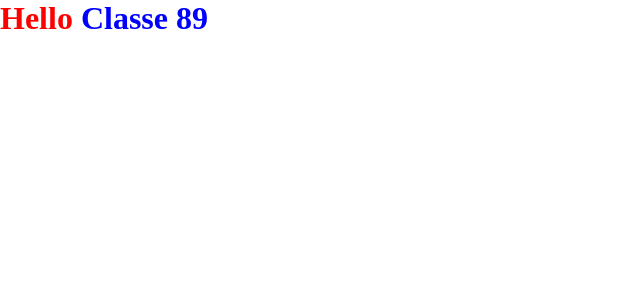
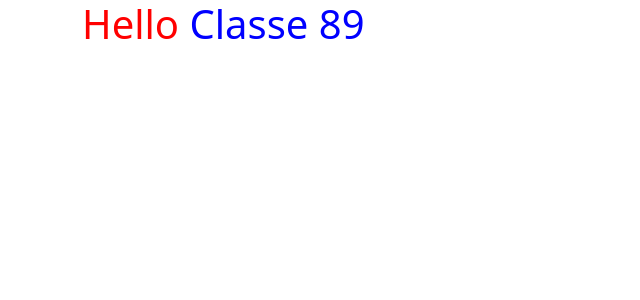
Before and after one commit to DrKillex/deliveboo-frontend, a Vue app: page / in a window 1280 px wide. Shown: the top 300 px of the page, without its empty margins (0-640 px from the left). Built offline with nearby package versions, Linux system fonts and the light colour scheme.

Commit message:
feat-bootstrap/axios

```diff
--- a/package.json
+++ b/package.json
@@ -9,6 +9,8 @@
     "preview": "vite preview"
   },
   "dependencies": {
+    "axios": "^1.4.0",
+    "bootstrap": "^5.3.0-alpha3",
     "vue": "^3.2.47"
   },
   "devDependencies": {
--- a/src/App.vue
+++ b/src/App.vue
@@ -1,5 +1,6 @@
 <script>
 import HelloApp from './components/HelloApp.vue';
+import axios from 'axios';
 export default {
   name:'App',
   components: {
--- a/src/assets/scss/main.scss
+++ b/src/assets/scss/main.scss
@@ -1,5 +1,6 @@
 @use '_partial/reset' as *;
 @use '_partial/variables' as *;
+@import "bootstrap/scss/bootstrap";
 
 body {
     background-color: white;
--- a/src/components/HelloApp.vue
+++ b/src/components/HelloApp.vue
@@ -7,7 +7,7 @@ export default {
 
 <template>
     <div>
-        <h1>Hello <span>Classe 89</span></h1>
+        <h1 class="container">Hello <span>Classe 89</span></h1>
     </div>
 </template>
 
--- a/src/main.js
+++ b/src/main.js
@@ -1,5 +1,6 @@
 import { createApp } from 'vue'
 import './assets/scss/main.scss';
+import * as bootstrap from 'bootstrap';
 
 import App from './App.vue'
 
```
Also changed, not shown: store.js (added), 1 other file (tests, documents, lock files or other folders).
